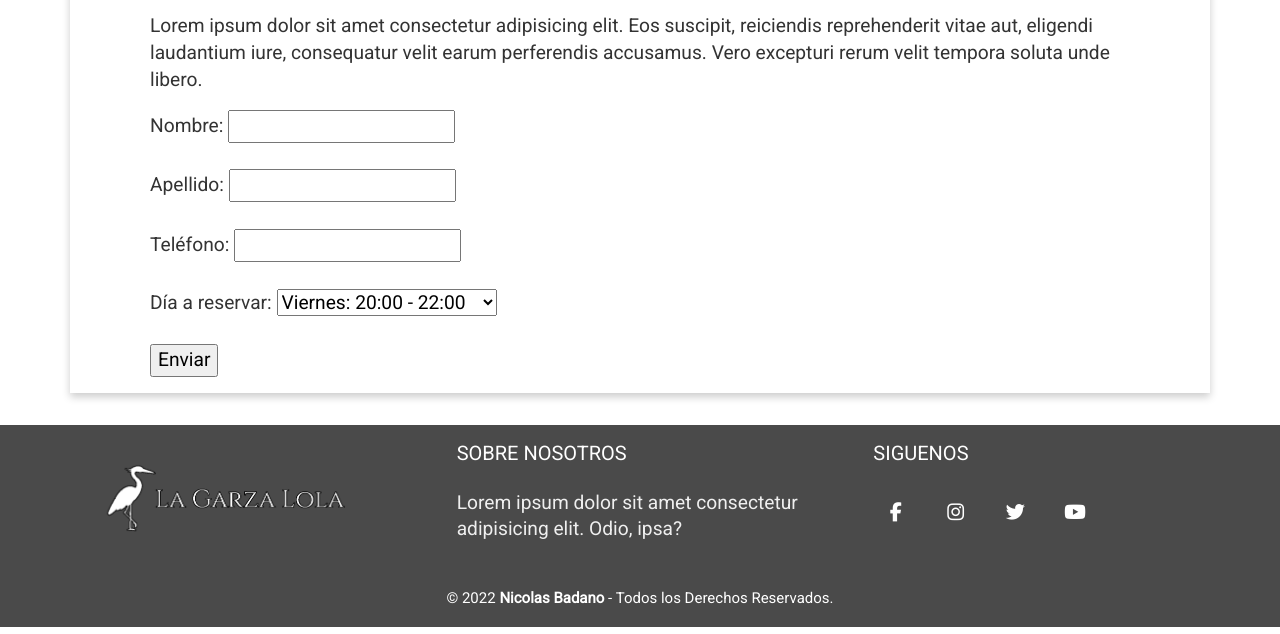
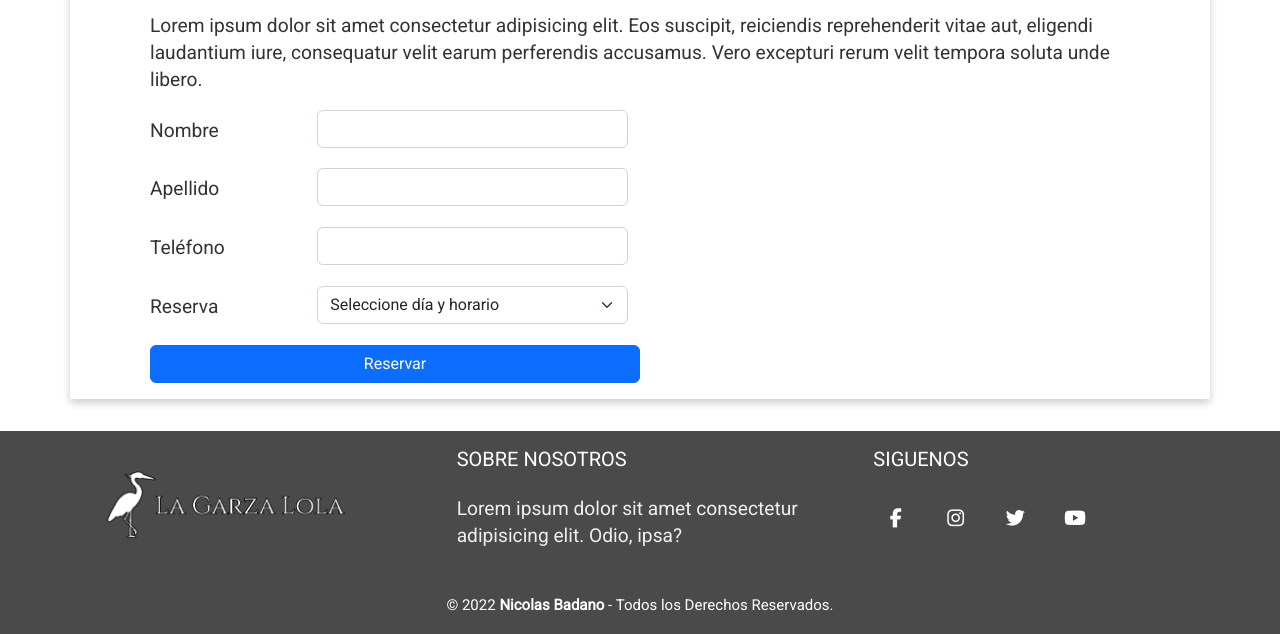
Before and after one commit to badano-nicolas/web-dev-coderhouse, a website: page pages/bookings.html in a window 1280 px wide. Shown: the part 257-891 px from the top of the page. Drawn offline with Linux system fonts and the light colour scheme.

Commit message:
Finished bookings styles ussing bootrap

```diff
--- a/pages/bookings.html
+++ b/pages/bookings.html
@@ -41,20 +41,33 @@
             aut, eligendi laudantium iure, consequatur velit earum perferendis accusamus. Vero excepturi rerum velit
             tempora soluta unde libero.</p>
         <form action="/action_page.php">
-            <label for="fname">Nombre:</label>
-            <input type="text" id="fname" name="fname">
-            <br><br>
+            <div class="mb-3 row">
+                <label for="inputName" class="col-sm-2 col-form-label">Nombre</label>
+                <div class="col-sm-4">
+                    <input type="text" class="form-control" id="inputName">
+                </div>
+            </div>
 
-            <label for="lname">Apellido:</label>
-            <input type="text" id="lname" name="lname">
-            <br><br>
+            <div class="mb-3 row">
+                <label for="inputSurname" class="col-sm-2 col-form-label">Apellido</label>
+                <div class="col-sm-4">
+                    <input type="password" class="form-control" id="inputSurname">
+                </div>
+            </div>
 
-            <label for="phone">Teléfono:</label>
-            <input type="tel" id="phone" name="phone">
-            <br><br>
+            <div class="mb-3 row">
+                <label for="inputPhone" class="col-sm-2 col-form-label">Teléfono</label>
+                <div class="col-sm-4">
+                    <input type="tel" class="form-control" id="inputPhone">
+                </div>
+            </div>
 
-            <label for="day">Día a reservar:</label>
-            <select name="days" id="day">
+
+            <div class="mb-3 row">
+                <label for="day" class="col-sm-2 col-form-label">Reserva</label>
+                <div class="col-sm-4">
+                    <select class="form-select " aria-label="Default select example" name="days" id="day">
+                        <option selected>Seleccione día y horario</option>
                         <option value="1">Viernes: 20:00 - 22:00</option>
                         <option value="2">Viernes: 22:00 - 00:00</option>
                         <option value="3">Sabado: 12:00 - 14:00</option>
@@ -64,9 +77,12 @@
                         <option value="7">Domingo: 12:00 - 14:00</option>
                         <option value="8">Domingo: 14:00 - 16:00</option>
                     </select>
-            <br><br>
+                </div>
 
-            <input type="submit" value="Enviar">
+
+            </div>
+
+            <button type="button" class="btn btn-primary col-sm-6">Reservar</button>
         </form>
     </main>
 
```
Also changed, not shown: scss/_bookings.scss (added). Lines whose indentation alone changed are shown as unchanged.
